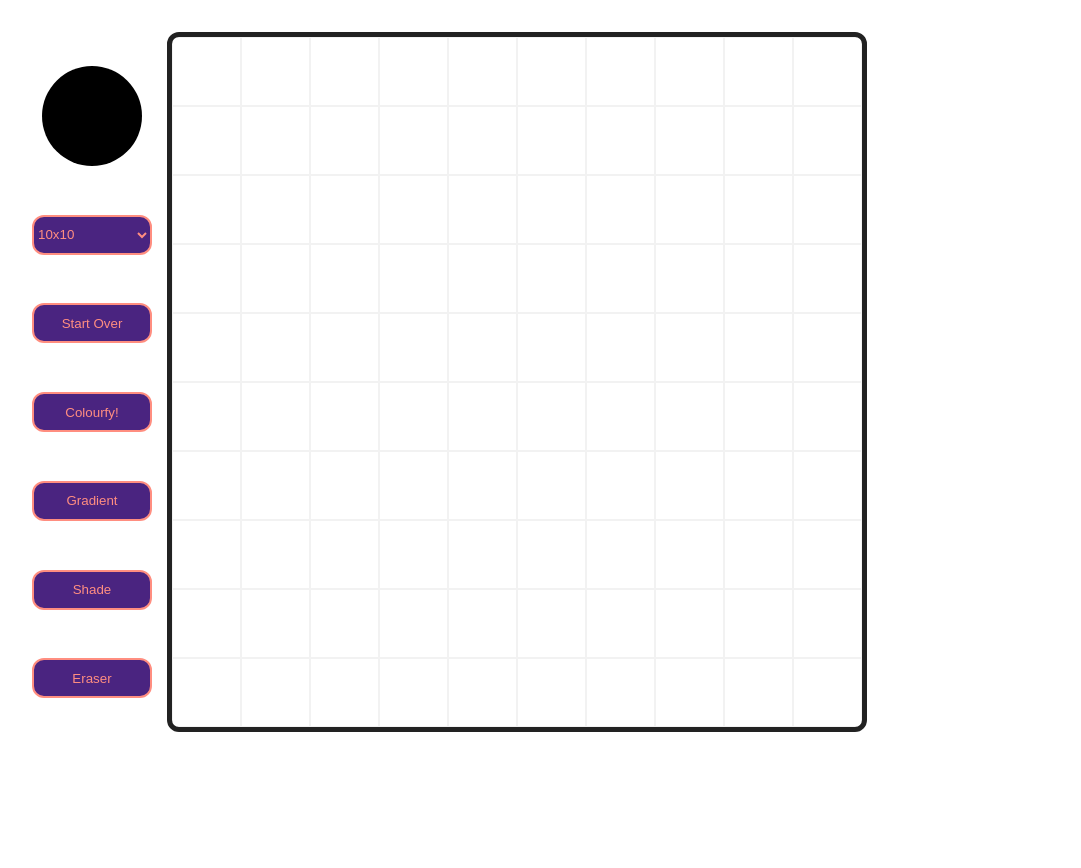
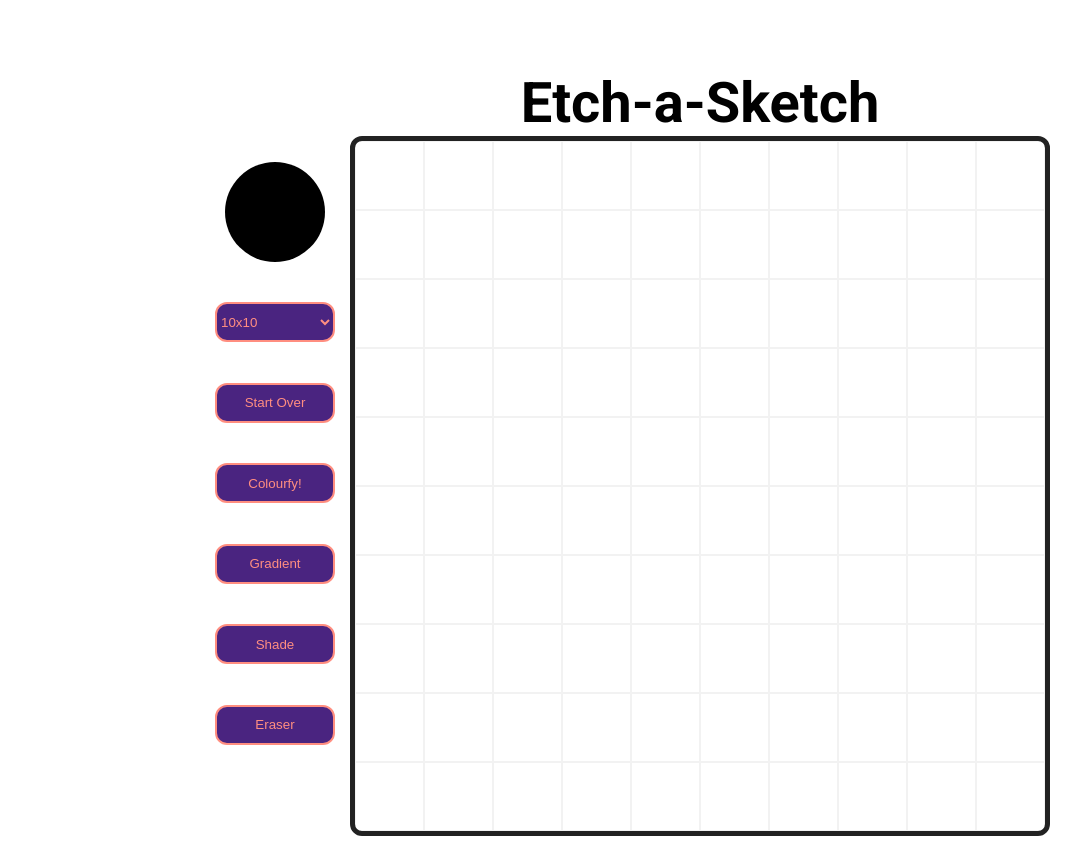
Before and after one commit to Vebriclya/etch-a-sketch, a plain HTML site: page index.html in a window 1280 px wide. Shown: the whole page, without its empty margins (15-1096 px from the left). Before the commit the page ends 800 px from the top, so only its background shows below. Drawn offline with Linux system fonts and the light colour scheme.

Commit message:
Added some CSS styling

```diff
--- a/index.html
+++ b/index.html
@@ -8,9 +8,10 @@
     <script src="etchasketch.js" defer></script>
   </head>
   <body>
+    <br /><br />
     <div id="buttons-and-screen">
       <div id="button-container">
-        <input id="colour-picker" type="color">
+        <input id="colour-picker" type="color" />
         <select name="sizeDropdown" id="sizeDropdown">
           <option value="10">10x10</option>
           <option value="25">25x25</option>
@@ -24,7 +25,10 @@
         <button id="shade">Shade</button>
         <button id="eraser">Eraser</button>
       </div>
-      <div id="container"></div>
+      <div id="game-and-title">
+        <h3>Etch-a-Sketch</h3>
+        <div id="container"></div>
+      </div>
     </div>
   </body>
 </html>
--- a/styles.css
+++ b/styles.css
@@ -12,6 +12,18 @@ body{
     display: flex;
     flex-direction: column;
     padding: 0;
+    justify-content: center;
+    align-items:center;
+}
+
+#game-and-title{
+    display: flex;
+    flex-direction: column;
+}
+
+#game-and-title h3{
+    font-size: 56px;
+    display: flex;
     justify-content: center;
 }
 
@@ -43,6 +55,7 @@ body{
     gap: 15px;
     justify-content: space-evenly;
     align-items: center;
+    padding-top: 66px;
 }
 
 input[type='color']{
```
